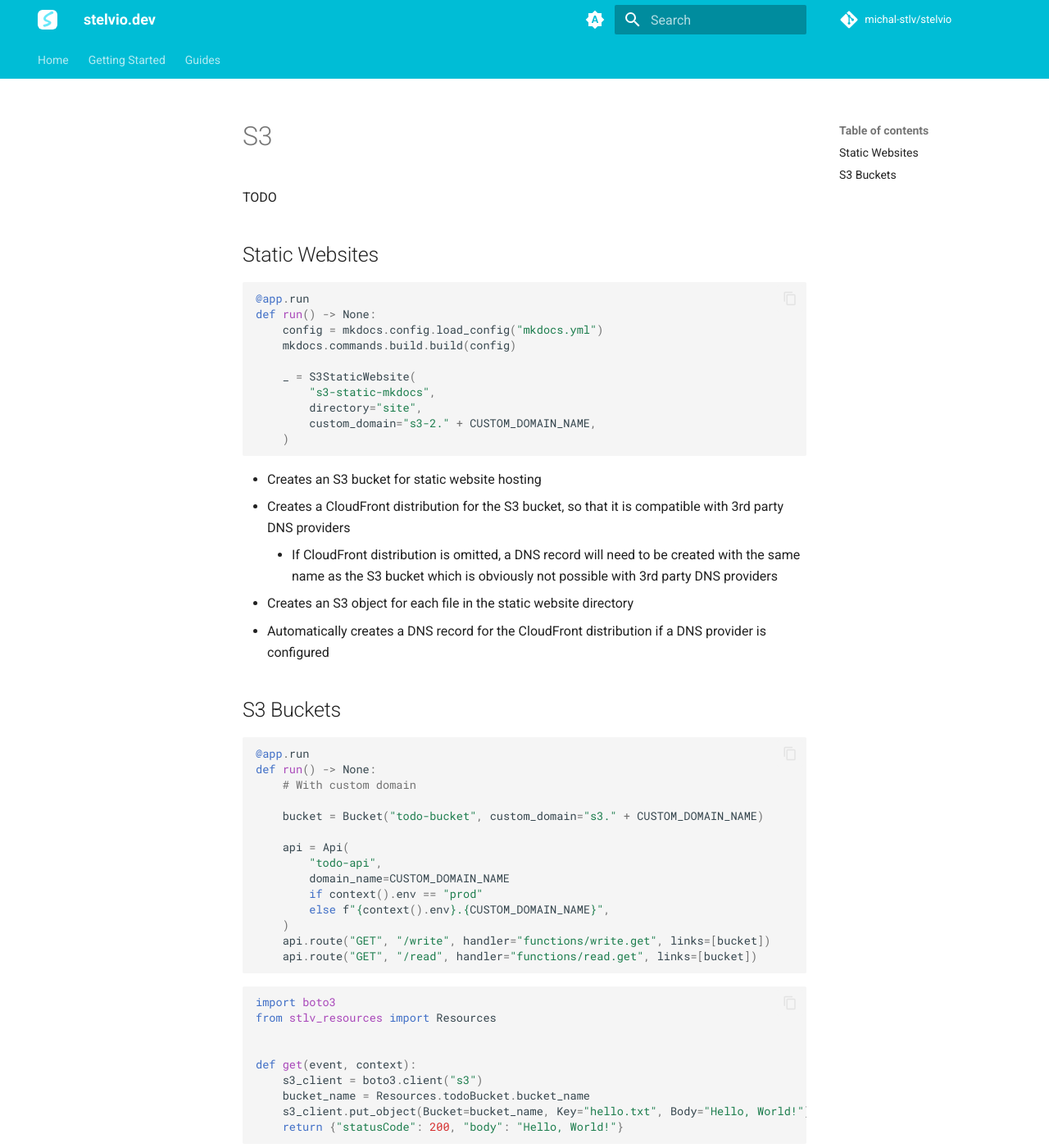
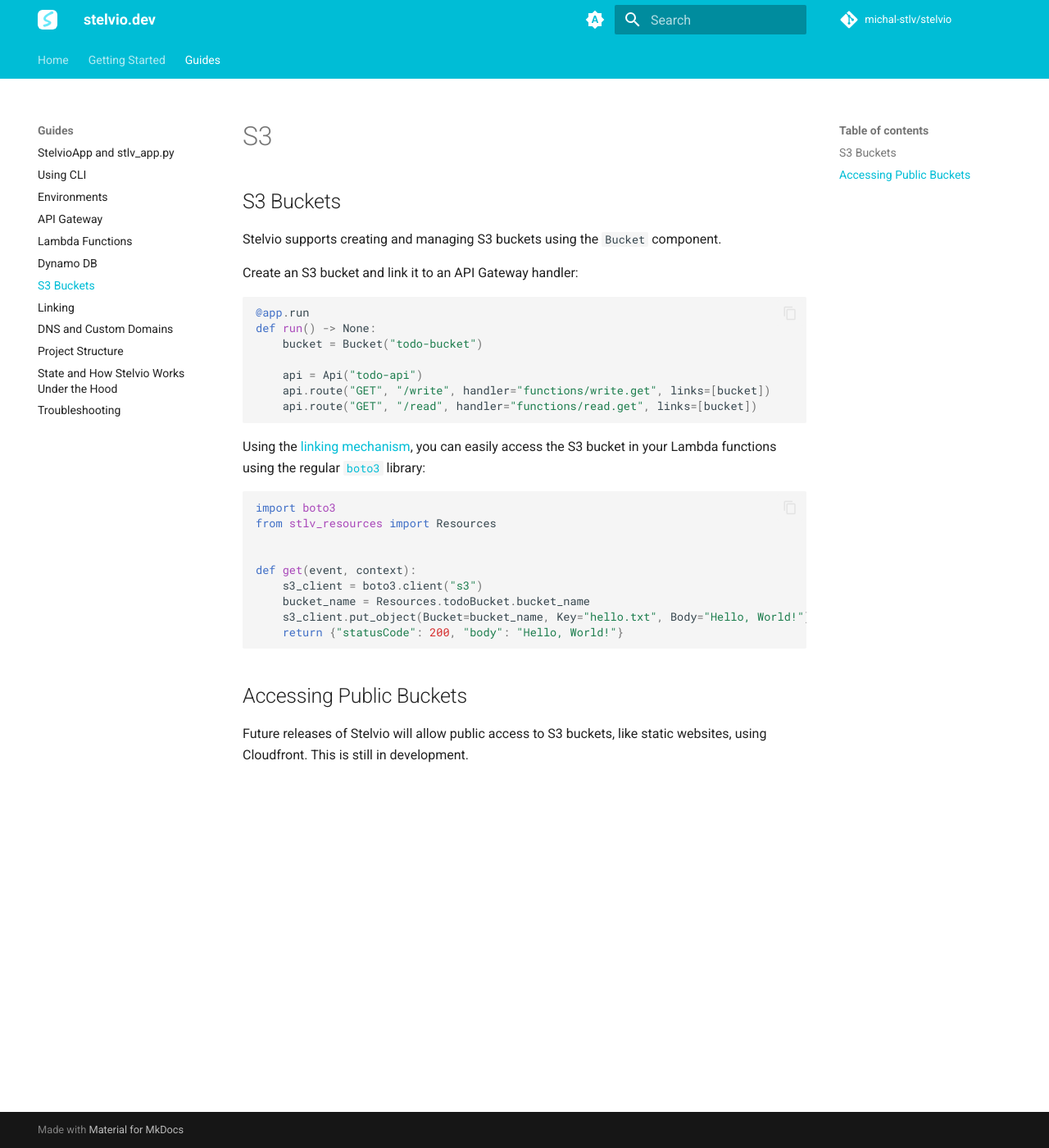
Before and after one commit to stelviodev/stelvio, an MkDocs documentation site: the page built from docs/guides/s3.md, in a window 1280 px wide and 1400 px high. Shown: the whole window at 82% size. Built offline with MkDocs 1.6.1 and Material for MkDocs 9.7.7, drawn with Linux system fonts in a browser that asks for light colours; comment, search, counter and statistics services are not loaded.

Commit message:
Update docs

````diff
--- a/docs/guides/s3.md
+++ b/docs/guides/s3.md
@@ -1,47 +1,22 @@
-TODO
+# S3
 
+## S3 Buckets
 
-## Static Websites
+Stelvio supports creating and managing S3 buckets using the `Bucket` component.
+
+Create an S3 bucket and link it to an API Gateway handler:
 
 ```python
 @app.run
 def run() -> None:
-    config = mkdocs.config.load_config("mkdocs.yml")
-    mkdocs.commands.build.build(config)
+    bucket = Bucket("todo-bucket")
 
-    _ = S3StaticWebsite(
-        "s3-static-mkdocs",
-        directory="site",
-        custom_domain="s3-2." + CUSTOM_DOMAIN_NAME,
-    )
-```
-
-- Creates an S3 bucket for static website hosting
-- Creates a CloudFront distribution for the S3 bucket, so that it is compatible with 3rd party DNS providers
-    - If CloudFront distribution is omitted, a DNS record will need to be created with the same name as the S3 bucket which is obviously not possible with 3rd party DNS providers
-- Creates an S3 object for each file in the static website directory
-- Automatically creates a DNS record for the CloudFront distribution if a DNS provider is configured
-
-
-## S3 Buckets
-
-```python
-@app.run
-def run() -> None:
-    # With custom domain
-
-    bucket = Bucket("todo-bucket", custom_domain="s3." + CUSTOM_DOMAIN_NAME)
-
-    api = Api(
-        "todo-api",
-        domain_name=CUSTOM_DOMAIN_NAME
-        if context().env == "prod"
-        else f"{context().env}.{CUSTOM_DOMAIN_NAME}",
-    )
+    api = Api("todo-api")
     api.route("GET", "/write", handler="functions/write.get", links=[bucket])
     api.route("GET", "/read", handler="functions/read.get", links=[bucket])
 ```
 
+Using the [linking mechanism](/guides/linking), you can easily access the S3 bucket in your Lambda functions using the regular [`boto3`](https://boto3.amazonaws.com/v) library:
 
 ```python
 import boto3
@@ -54,3 +29,7 @@
     s3_client.put_object(Bucket=bucket_name, Key="hello.txt", Body="Hello, World!")
     return {"statusCode": 200, "body": "Hello, World!"}
 ```
+
+## Accessing Public Buckets
+
+Future releases of Stelvio will allow public access to S3 buckets, like static websites, using Cloudfront. This is still in development.
--- a/mkdocs.yml
+++ b/mkdocs.yml
@@ -68,6 +68,7 @@
       - API Gateway: guides/api-gateway.md
       - Lambda Functions: guides/lambda.md
       - Dynamo DB: guides/dynamo-db.md
+      - S3 Buckets: guides/s3.md
       - Linking: guides/linking.md
       - DNS and Custom Domains: guides/dns.md
       - Project Structure: guides/project-structure.md
````
